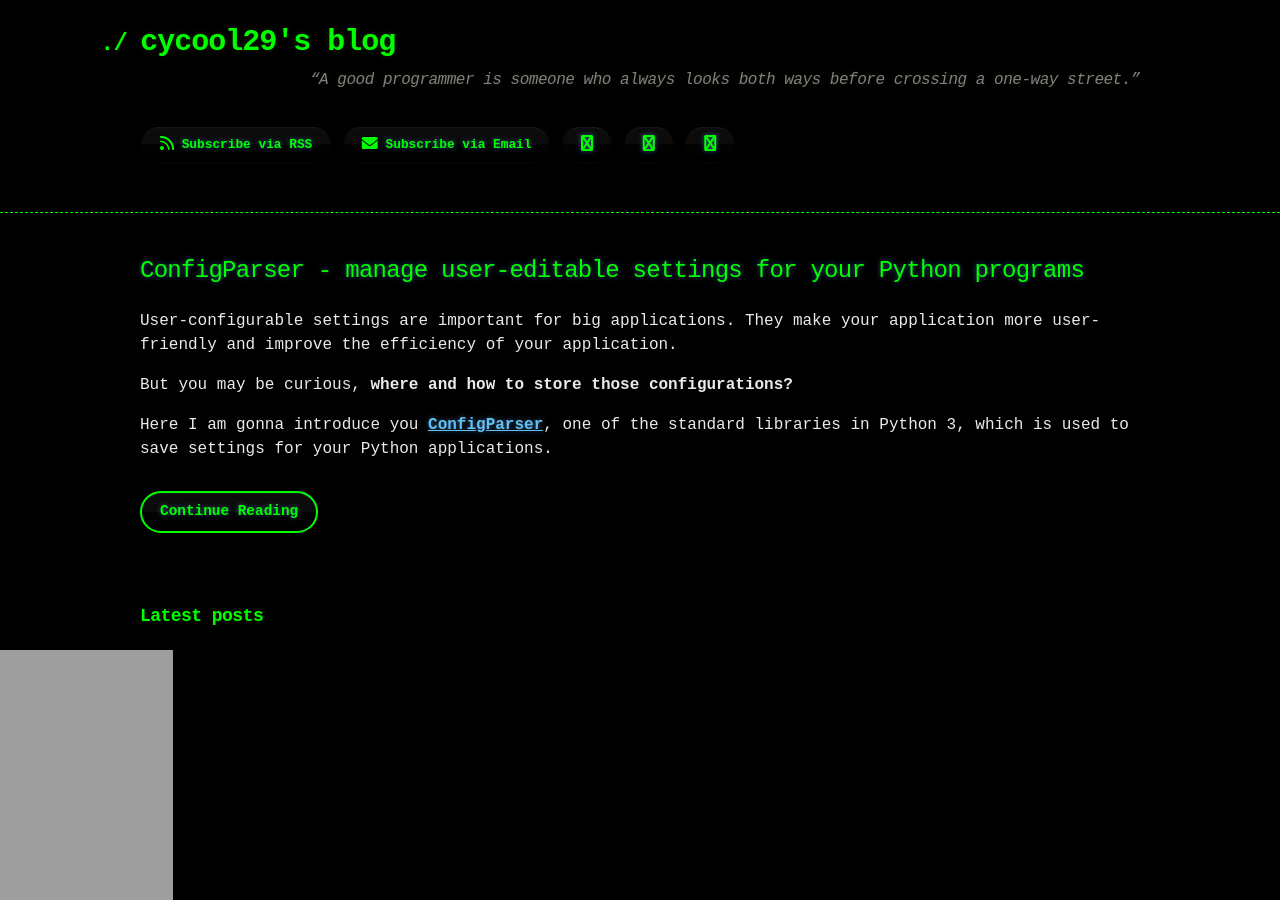
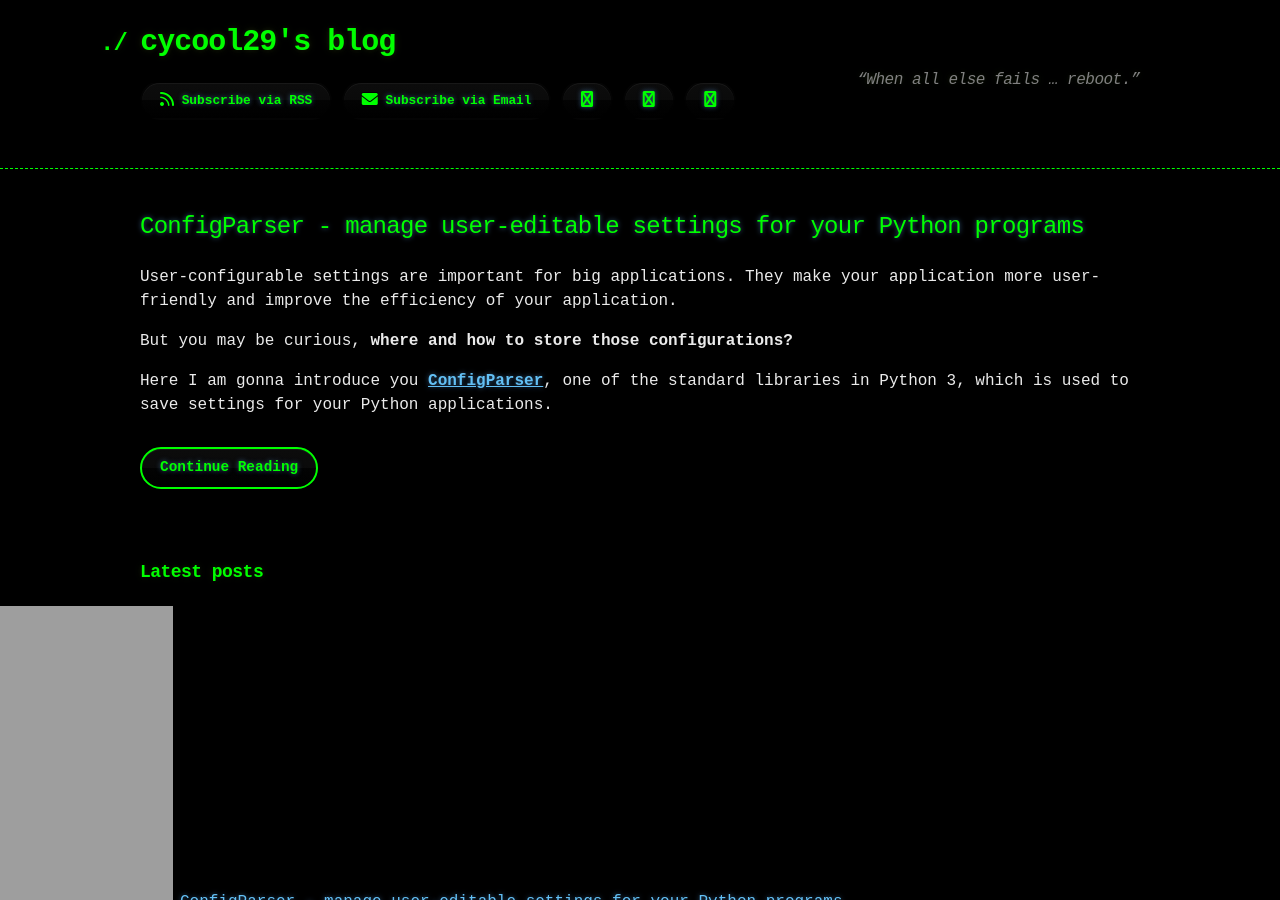
Before and after one commit to cycool29/cycool29.github.io, a Jekyll site: the page built from index.md, in a window 1280 px wide and 900 px high. Built offline with Jekyll 4.4.1, drawn with Linux system fonts in a browser that asks for light colours; a style sheet for code colours, icons or effects is not loaded.

Commit message:
Update quotes

```diff
--- a/_config.yml
+++ b/_config.yml
@@ -1,5 +1,5 @@
 title: cycool29's blog
-description: "“A good programmer is someone who always looks both ways before crossing a one-way street.” "
+description: "“When all else fails … reboot.” "
 bio: A high school student. Intermediate in Python, Git, Bash. Learning JavaScript. He/Him. "
 author: cycool29
 url: https://cycool29.github.io
```
